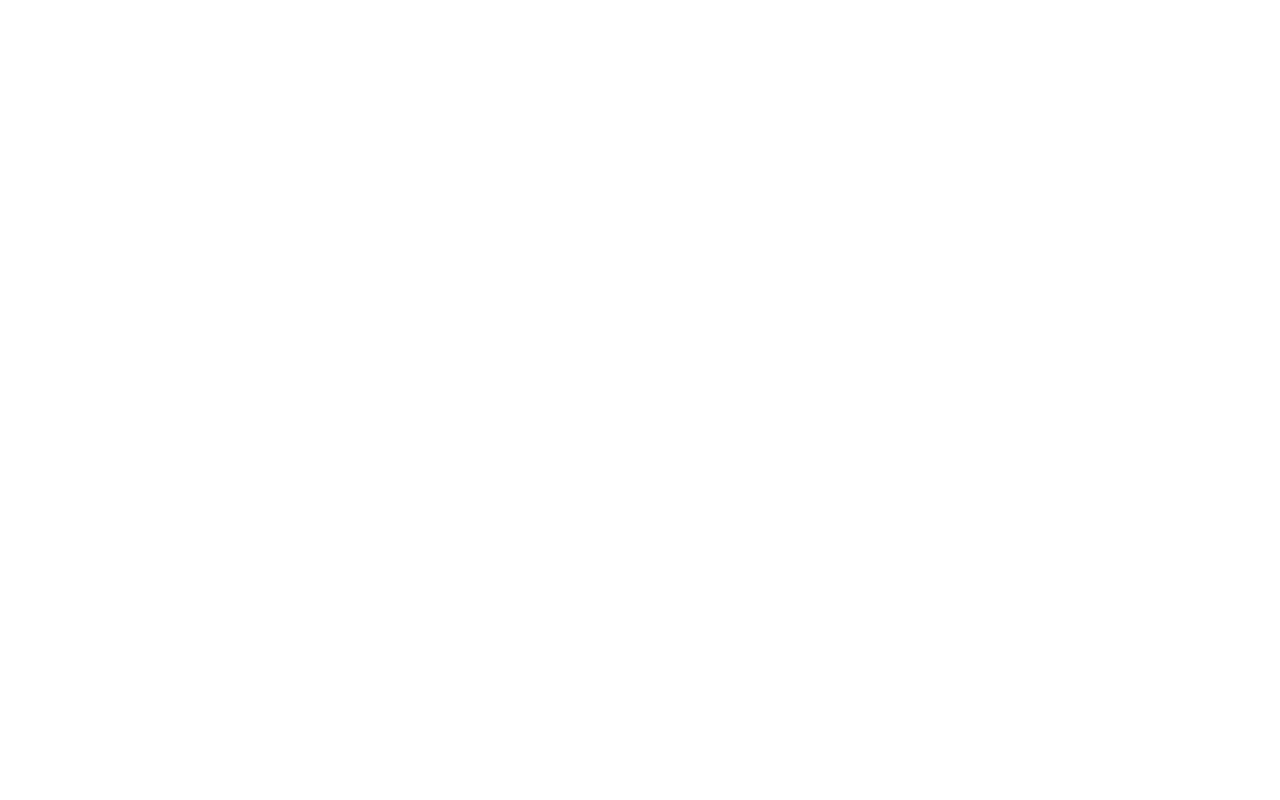
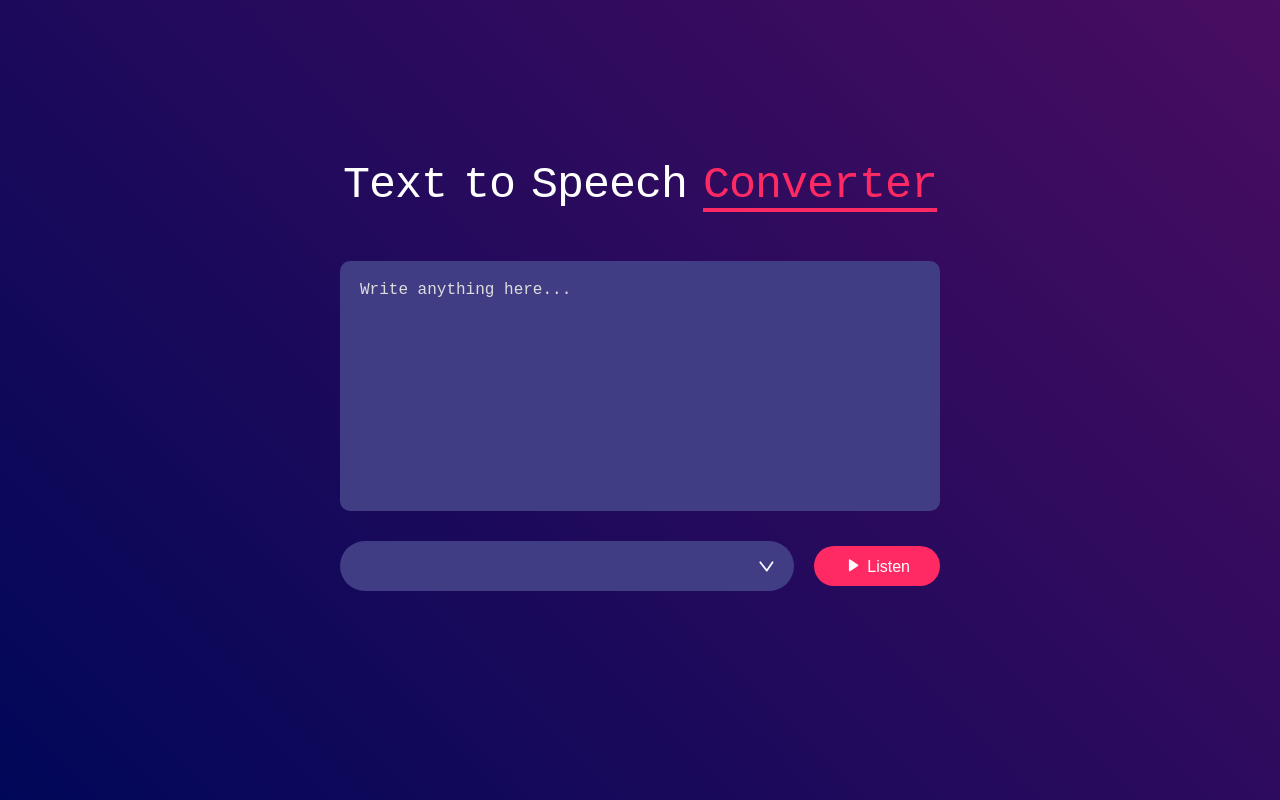
Before and after one commit to Abhilash086/Text_To_Speech_Converter, a plain HTML site: page index.html in a window 1280 px wide. Drawn offline with nearby package versions, Linux system fonts and the light colour scheme; a web font is replaced by a local one.

Commit message:
Design part completed

```diff
--- a/index.html
+++ b/index.html
@@ -14,7 +14,14 @@
     <link rel="stylesheet" href="style.css">
 </head>
 <body>
-
+    <div class="hero">
+        <h1>Text to Speech <span>Converter</span></h1>
+        <textarea placeholder="Write anything here..."></textarea>
+        <div class="row">
+            <select></select>
+            <button><i class="ri-play-fill"></i>Listen</button>
+        </div>
+    </div>
 
 
     <script src="script.js"></script>
--- a/style.css
+++ b/style.css
@@ -9,3 +9,90 @@ html,body{
     height: 100%;
     font-family: "Azeret Mono", monospace;
 }
+
+.hero{
+    width: 100%;
+    min-height: 100vh;
+    background: linear-gradient(45deg, #010758, #490d61);
+    display: flex;
+    align-items: center;
+    justify-content: center;
+    flex-direction: column;
+}
+
+.hero h1{
+    font-size: 45px;
+    font-weight: 500;
+    margin-top: -50px;
+    margin-bottom: 50px;
+    color: #fff;
+    letter-spacing: -1px;
+    word-spacing: -10px;
+
+}
+
+.hero h1 span{
+    color: #ff2963;
+    text-decoration: underline;
+    text-underline-offset: 11px;
+}
+
+textarea{
+    width: 600px;
+    height: 250px;
+    background: #403d84;
+    color: #fff;
+    font-size: 15px;
+    border: 0;
+    outline: 0;
+    padding: 20px;
+    border-radius: 10px;
+    resize: none;
+    margin-bottom: 30px;
+}
+
+textarea::placeholder{
+    font-size: 16px;
+    color: #ddd;
+}
+
+.row{
+    width: 600px;
+    display: flex;
+    align-items: center;
+    gap: 20px;
+}
+
+button{
+    background: #ff2963;
+    color: #fff;
+    font-size: 16px;
+    padding: 10px 30px;
+    border-radius: 35px;
+    border: 0;
+    outline: 0;
+    cursor: pointer;
+}
+
+button i{
+    margin-right: 5px;
+    font-weight: 800;
+    font-size: 18px;
+}
+
+select{
+    flex: 1;
+    color: #fff;
+    background: #403d84;
+    height: 50px;
+    padding: 0 20px;
+    outline: 0;
+    border: 0;
+    border-radius: 35px;
+    appearance: none;
+    background-image: url(dropdown.png);
+    background-repeat: no-repeat;
+    background-size: 15px;
+    background-position-x: calc(100% - 20px);
+    background-position-y: 20px;
+}
```
Also changed, not shown: dropdown.png (added).
